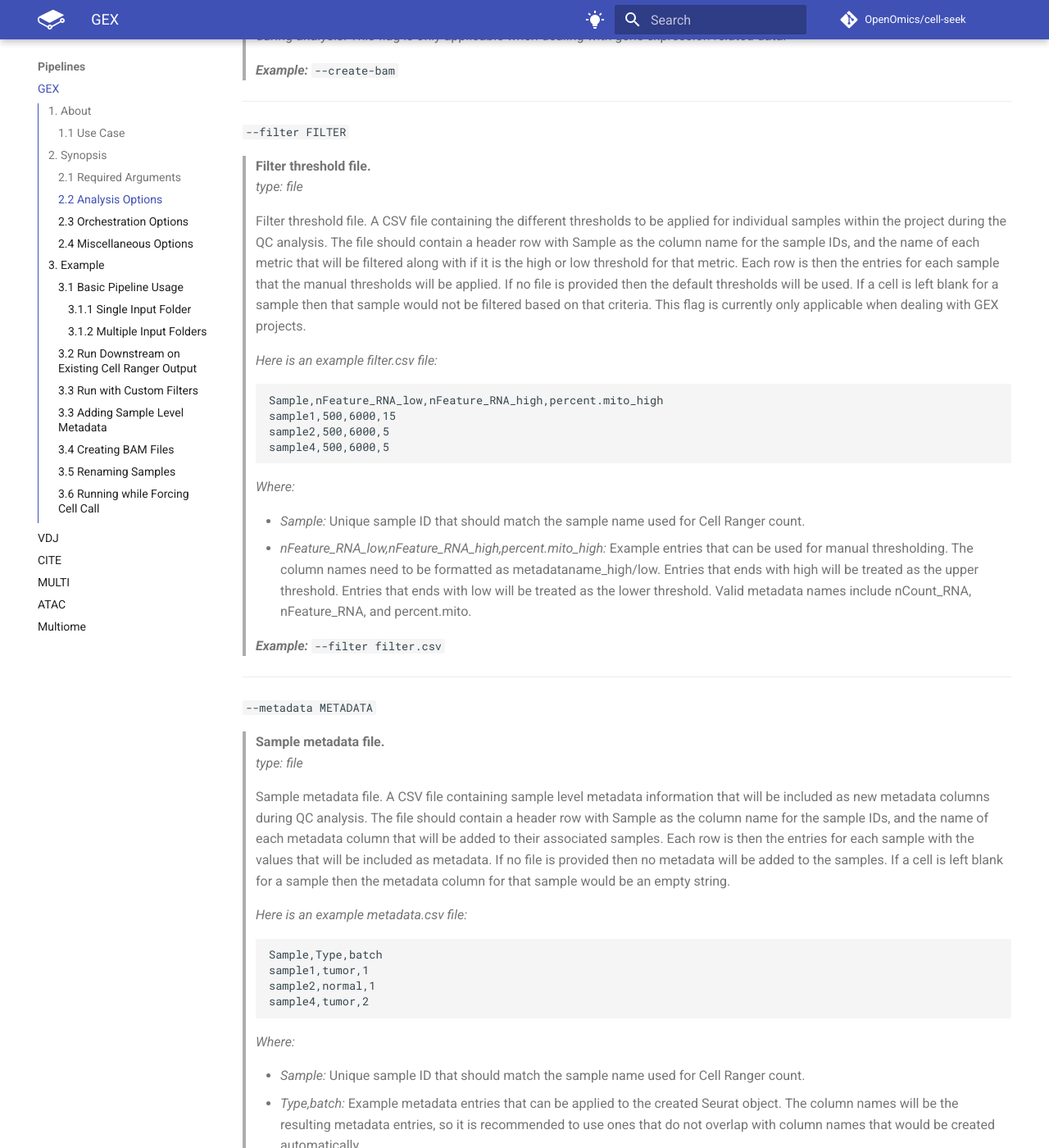
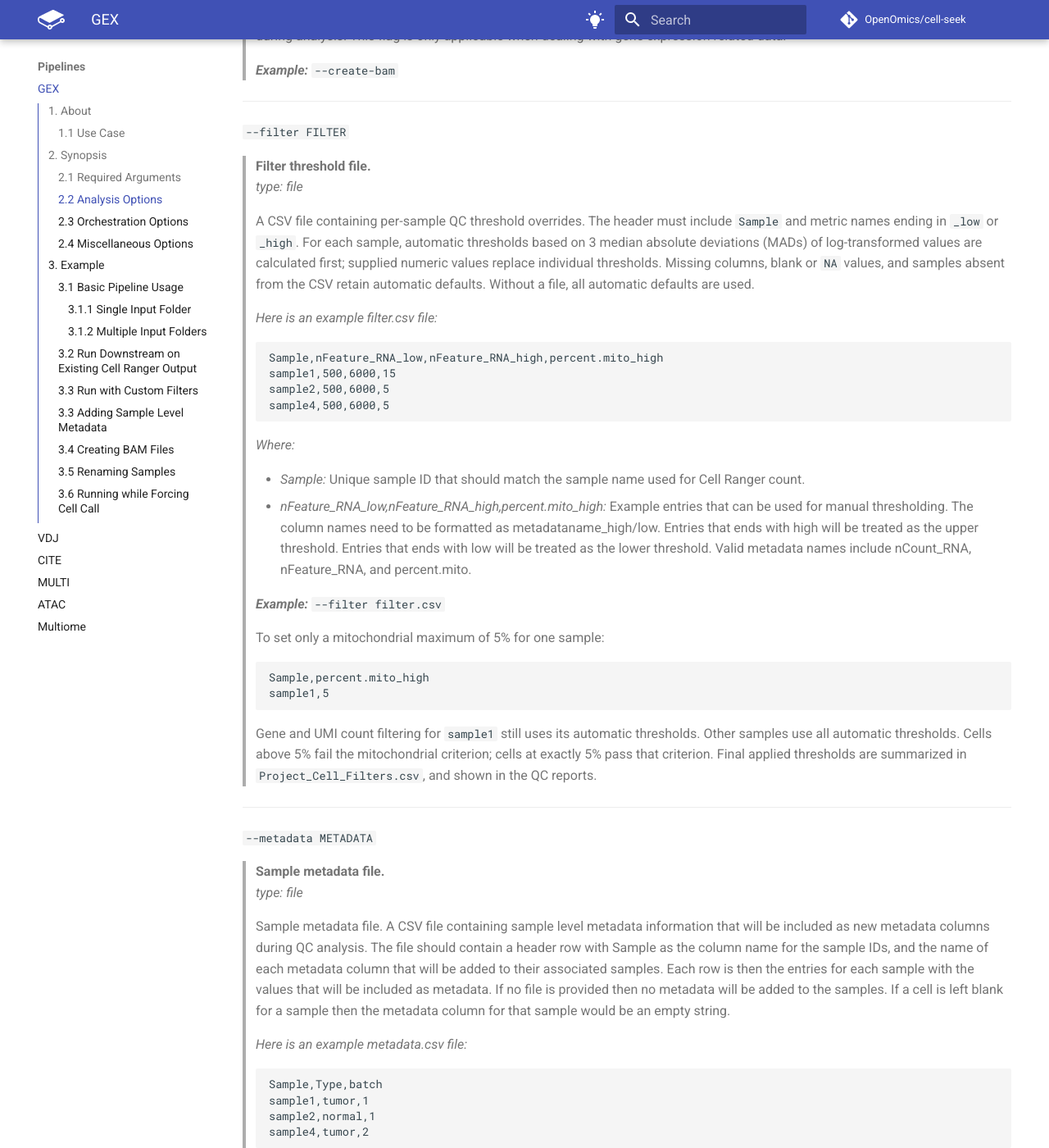
Before and after one commit to OpenOmics/cell-seek, an MkDocs documentation site: the page built from docs/usage/gex.md, in a window 1280 px wide and 1400 px high, scrolled down 4725 px. Shown: the whole window at 82% size. Built offline with MkDocs 1.6.1 and Material for MkDocs 9.7.7, drawn with Linux system fonts in a browser that asks for light colours; comment, search, counter and statistics services are not loaded; the version menu is left out.

Commit message:
Preserve automatic GEX QC thresholds with manual filters (#39)
* Keep automatic GEX QC thresholds when applying manual filters

Apply numeric CSV values as per-sample overrides of the automatic
3 MAD thresholds. Keep defaults for omitted columns, blank or NA
values, and unlisted samples; filter cells after merging thresholds.

Update help and reports, preserve decimal cutoffs, and add focused
regression tests.

* Remove local QC regression test from repository

* Clarify GEX QC threshold documentation

* Validate GEX QC threshold bounds, high>low.

Require high > low after applying manual overrides.
Report conflicting values, their sources, and corrective action.

````diff
--- a/docs/usage/gex.md
+++ b/docs/usage/gex.md
@@ -163,7 +163,7 @@ Each of the following arguments are optional, and do not need to be provided.
 > **Filter threshold file.**
 > *type: file*
 >
-> Filter threshold file. A CSV file containing the different thresholds to be applied for individual samples within the project during the QC analysis. The file should contain a header row with Sample as the column name for the sample IDs, and the name of each metric that will be filtered along with if it is the high or low threshold for that metric. Each row is then the entries for each sample that the manual thresholds will be applied. If no file is provided then the default thresholds will be used. If a cell is left blank for a sample then that sample would not be filtered based on that criteria. This flag is currently only applicable when dealing with GEX projects.
+> A CSV file containing per-sample QC threshold overrides. The header must include `Sample` and metric names ending in `_low` or `_high`. For each sample, automatic thresholds based on 3 median absolute deviations (MADs) of log-transformed values are calculated first; supplied numeric values replace individual thresholds. Missing columns, blank or `NA` values, and samples absent from the CSV retain automatic defaults. Without a file, all automatic defaults are used.
 >
 > *Here is an example filter.csv file:*
 > ```
@@ -179,6 +179,13 @@ Each of the following arguments are optional, and do not need to be provided.
 > - *nFeature_RNA_low,nFeature_RNA_high,percent.mito_high:* Example entries that can be used for manual thresholding. The column names need to be formatted as metadataname_high/low. Entries that ends with high will be treated as the upper threshold. Entries that ends with low will be treated as the lower threshold. Valid metadata names include nCount_RNA, nFeature_RNA, and percent.mito.
 >
 > ***Example:*** `--filter filter.csv`
+>
+> To set only a mitochondrial maximum of 5% for one sample:
+> ```csv
+> Sample,percent.mito_high
+> sample1,5
+> ```
+> Gene and UMI count filtering for `sample1` still uses its automatic thresholds. Other samples use all automatic thresholds. Cells above 5% fail the mitochondrial criterion; cells at exactly 5% pass that criterion. Final applied thresholds are summarized in `Project_Cell_Filters.csv`, and shown in the QC reports.
 
 ---
   `--metadata METADATA`
````
Also changed, not shown: 4 other files.
